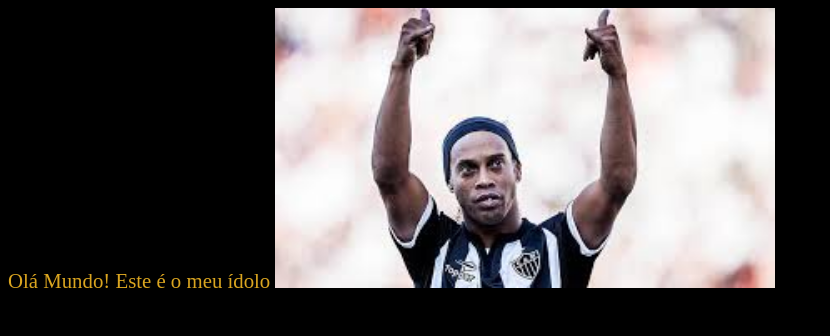
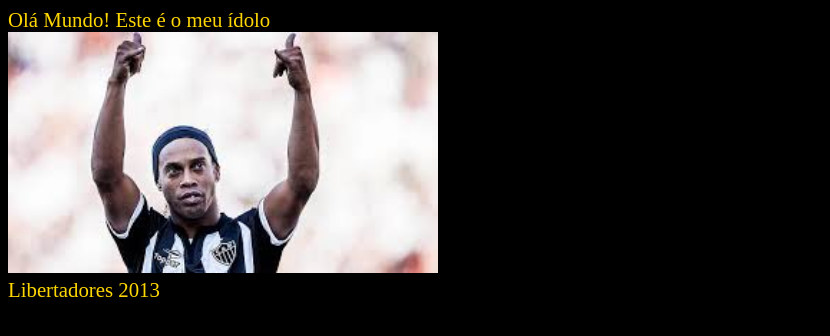
Before and after one commit to matheuusprocopio/ProjetoWeb1, a plain HTML site: page index.html in a window 1280 px wide. Shown: the whole page, without its empty margins (0-830 px from the left). Drawn offline with Linux system fonts and the light colour scheme.

Commit message:
Segunda versão do site

```diff
--- a/index.html
+++ b/index.html
@@ -7,7 +7,8 @@
     <link rel="stylesheet" href="style.css">
 </head>
 <body>
-    Olá Mundo! Este é o meu ídolo
-    <img src="ronaldinho galo.jpeg" alt="" width="500rem">
+    Olá Mundo! Este é o meu ídolo <br>
+    <img src="ronaldinho galo.jpeg" alt="" width="430em">
+    <figcaption> Libertadores 2013 </figcaption>
 </body>
 </html>
--- a/style.css
+++ b/style.css
@@ -1,5 +1,5 @@
 body{
     background-color: black;
-    color: goldenrod;
+    color: gold;
     font-size: 1.3rem;
 }
```
